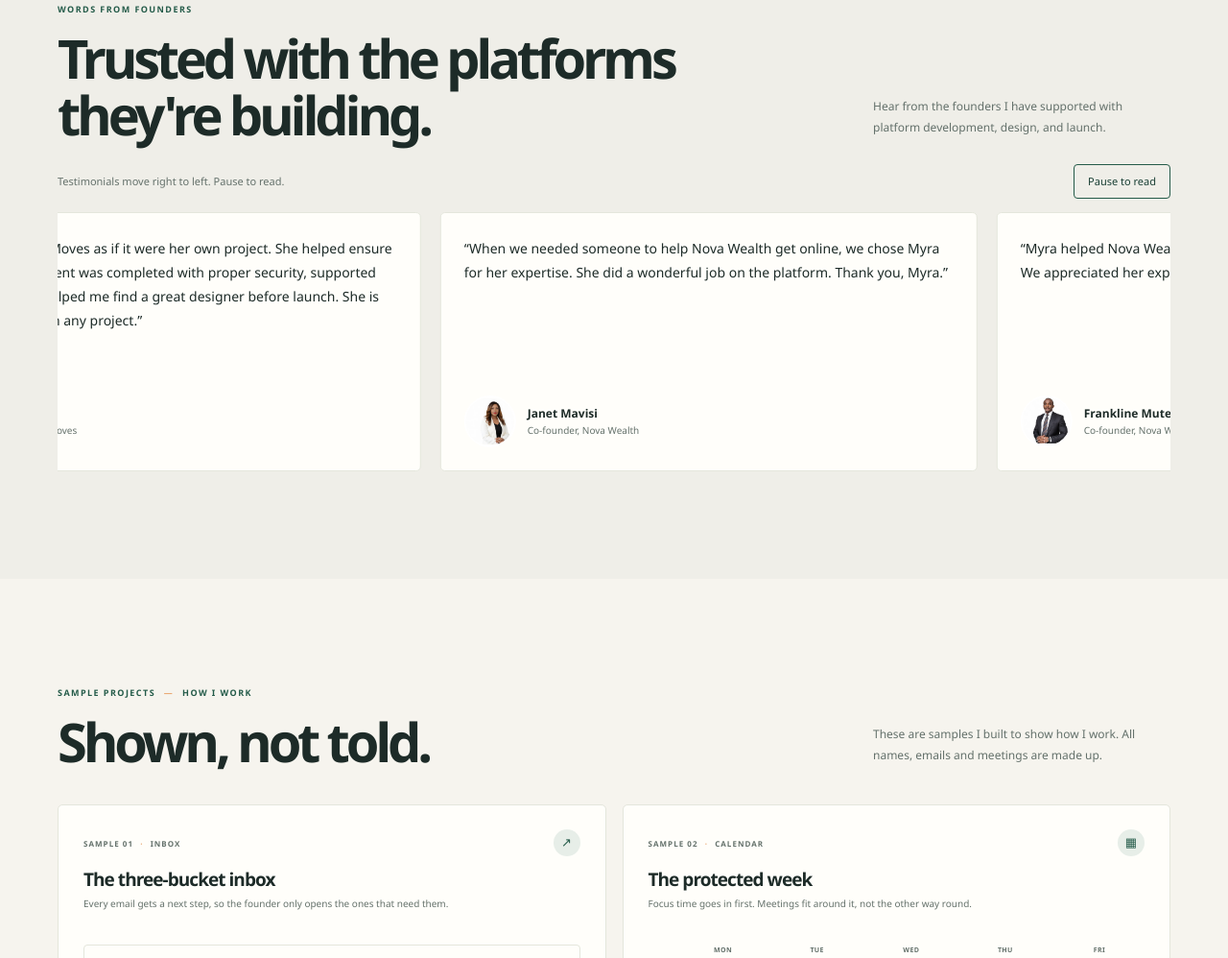
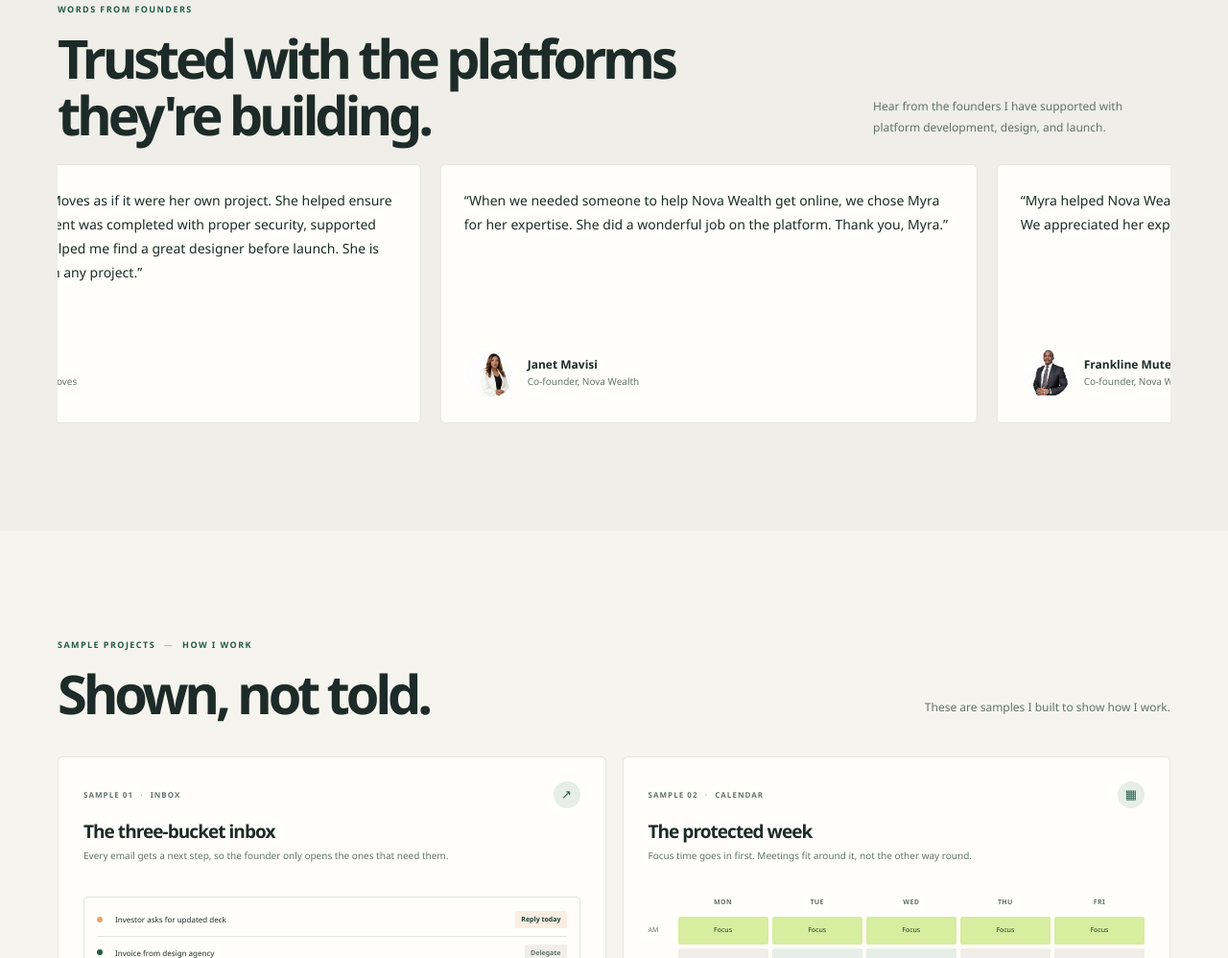
Before and after one commit to myrajarenga/VIrtual-Assitant-Portfolio, a plain HTML site: page index.html in a window 1280 px wide. Shown: the part 2666-3664 px from the top of the page at 96% size. Drawn offline with Linux system fonts and the light colour scheme.

Commit message:
Remove testimonial and sample disclaimers
Co-authored-by: Copilot <223556219+Copilot@users.noreply.github.com>

```diff
--- a/index.html
+++ b/index.html
@@ -10,7 +10,7 @@
     >
     <title>Myra Jarenga — Remote Executive Assistant</title>
     <link rel="stylesheet" href="styles.css?v=3">
-    <script src="script.js?v=5" defer></script>
+    <script src="script.js?v=6" defer></script>
   </head>
   <body>
     <a class="skip-link" href="#main">Skip to content</a>
@@ -177,10 +177,6 @@
             </div>
             <p class="section-aside">Hear from the founders I have supported with platform development, design, and launch.</p>
           </div>
-          <div class="testimonials-controls">
-            <span>Testimonials move right to left. Pause to read.</span>
-            <button class="testimonial-toggle" type="button" aria-controls="testimonial-track" aria-pressed="false">Pause to read</button>
-          </div>
           <div class="testimonials-window">
             <div class="testimonials-track" id="testimonial-track">
               <div class="testimonial-group">
@@ -250,7 +246,7 @@
         <div class="container">
           <div class="section-heading samples-heading">
             <div><p class="eyebrow">SAMPLE PROJECTS <span>—</span> HOW I WORK</p><h2>Shown, not told.</h2></div>
-            <p class="section-aside">These are samples I built to show how I work. All names, emails and meetings are made up.</p>
+            <p class="section-aside">These are samples I built to show how I work.</p>
           </div>
           <div class="samples-grid">
             <article class="sample-card sample-inbox">
--- a/script.js
+++ b/script.js
@@ -19,29 +19,6 @@ if (menuToggle && primaryNav) {
 const year = document.querySelector("#current-year");
 if (year) {
   year.textContent = String(new Date().getFullYear());
-}
-
-const testimonialTrack = document.querySelector(".testimonials-track");
-const testimonialToggle = document.querySelector(".testimonial-toggle");
-
-if (testimonialTrack instanceof HTMLElement && testimonialToggle instanceof HTMLButtonElement) {
-  const testimonialMotionPreference = window.matchMedia("(prefers-reduced-motion: reduce)");
-
-  const updateTestimonialMotionControls = () => {
-    const reduceMotion = testimonialMotionPreference.matches;
-    testimonialToggle.disabled = reduceMotion;
-    testimonialTrack.classList.remove("is-paused");
-    testimonialToggle.setAttribute("aria-pressed", String(reduceMotion));
-    testimonialToggle.textContent = reduceMotion ? "Auto-scroll paused" : "Pause to read";
-  };
-
-  testimonialToggle.addEventListener("click", () => {
-    const isPaused = testimonialTrack.classList.toggle("is-paused");
-    testimonialToggle.setAttribute("aria-pressed", String(isPaused));
-    testimonialToggle.textContent = isPaused ? "Resume scrolling" : "Pause to read";
-  });
-  testimonialMotionPreference.addEventListener("change", updateTestimonialMotionControls);
-  updateTestimonialMotionControls();
 }
 
 const introVideo = document.querySelector("#intro-video");
--- a/styles.css
+++ b/styles.css
@@ -152,13 +152,8 @@ h1, h2 { font-family: var(--font-display); }
 
 .testimonials-section { overflow: hidden; background: var(--paper-deep); }
 .testimonials-heading { margin-bottom: 22px; }
-.testimonials-controls { display: flex; align-items: center; justify-content: space-between; gap: 16px; margin-bottom: 14px; color: var(--muted); font-size: 11px; }
-.testimonial-toggle { padding: 8px 14px; border: 1px solid var(--green); border-radius: 4px; background: transparent; color: var(--green-dark); font-size: 11px; cursor: pointer; }
-.testimonial-toggle:hover { background: var(--green); color: white; }
-.testimonial-toggle:focus-visible { outline: 2px solid var(--orange); outline-offset: 3px; }
 .testimonials-window { overflow: hidden; }
 .testimonials-track { display: flex; width: max-content; animation: testimonials-scroll 48s linear infinite; }
-.testimonials-track.is-paused { animation-play-state: paused; }
 .testimonials-window:hover .testimonials-track { animation-play-state: paused; }
 .testimonial-group { display: flex; flex: 0 0 auto; gap: 20px; padding-right: 20px; }
 .testimonial-card { width: min(560px, calc((100vw - 104px) / 2)); min-height: 270px; display: flex; flex-direction: column; justify-content: space-between; padding: 24px; border: 1px solid var(--line); border-radius: 5px; background: var(--surface); }
```
